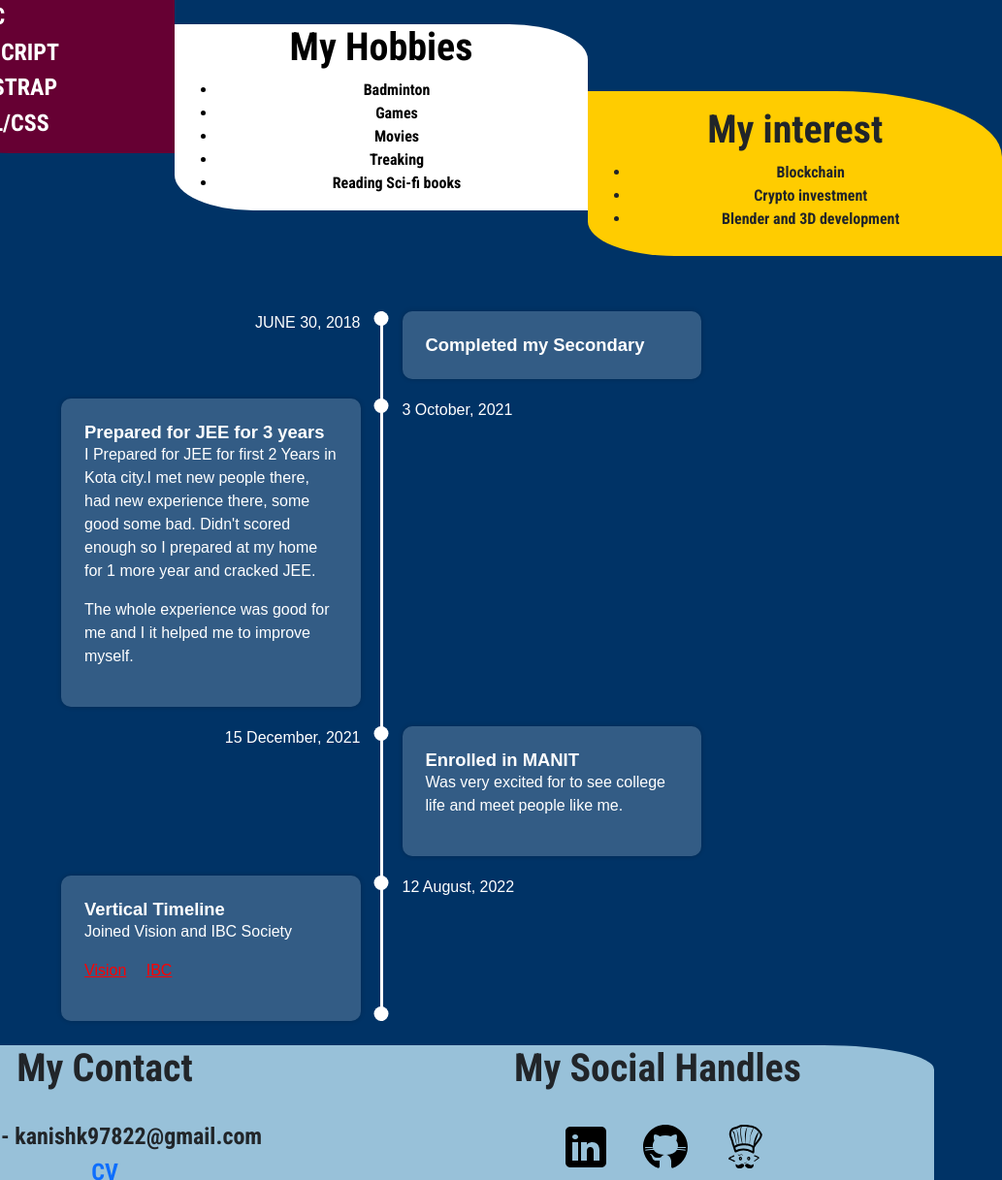
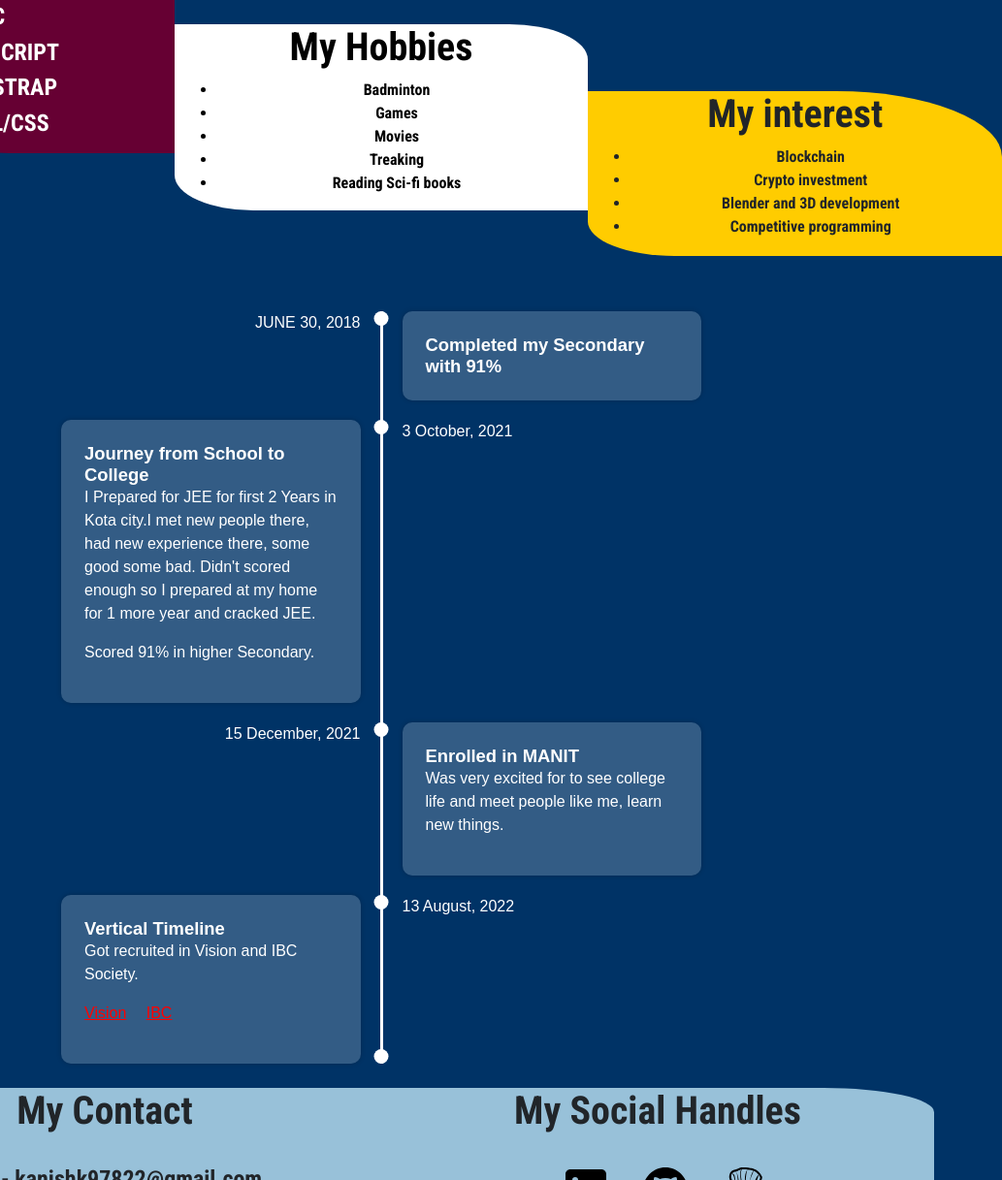
Before and after one commit to yadavravi123/Resume-CV, a plain HTML site: page index.html in a window 1280 px wide. Shown: the part 1042-2259 px from the top of the page at 97% size, without its empty margins (247-1280 px from the left). Drawn offline with nearby package versions, Linux system fonts and the light colour scheme; a web font is replaced by a local one.

Commit message:
6 commit

```diff
--- a/app.css
+++ b/app.css
@@ -101,7 +101,7 @@ body {
   margin-top: 12.5em;
   background-color: #FFCC00;
   border-radius: 0% 40% 0% 21%;
-  padding-top: 1em;
+  padding-top: 0em;
   height: 170px;
 
 
--- a/index.html
+++ b/index.html
@@ -133,6 +133,7 @@
           <li>Blockchain</li>
           <li>Crypto investment</li>
           <li>Blender and 3D development</li>
+          <li>Competitive programming</li>
         </ul>
       </div>
     </div>
@@ -149,18 +150,18 @@
       <div class="timeline__point"></div>
     </div>
     <div class="timeline__component timeline__component--bg">
-      <h2 class="timeline__title">Completed my Secondary</h2>
+      <h2 class="timeline__title">Completed my Secondary with 91%</h2>
 
     </div>
     <div class="timeline__component timeline__component--bg">
-      <h2 class="timeline__title">Prepared for JEE for 3 years</h2>
+      <h2 class="timeline__title">Journey from School to College</h2>
       <p class="timeline__paragraph">
         I Prepared for JEE for first 2 Years in Kota city.I met new people there, had new experience there, some good
         some bad.
         Didn't scored enough so I prepared at my home for 1 more year and cracked JEE.
       </p>
       <p class="timeline__paragraph">
-        The whole experience was good for me and I it helped me to improve myself.
+        Scored 91% in higher Secondary.
       </p>
     </div>
     <div class="timeline__middle">
@@ -178,13 +179,13 @@
     <div class="timeline__component timeline__component--bg">
       <h2 class="timeline__title">Enrolled in MANIT</h2>
       <p class="timeline__paragraph">
-        Was very excited for to see college life and meet people like me.
+        Was very excited for to see college life and meet people like me, learn new things.
       </p>
     </div>
     <div class="timeline__component timeline__component--bottom timeline__component--bg">
       <h2 class="timeline__title">Vertical Timeline</h2>
       <p class="timeline__paragraph">
-        Joined Vision and IBC Society
+        Got recruited in Vision and IBC Society.
       </p>
       <p class="timeline__paragraph">
         <a href="https://instagram.com/vision.nitb?igshid=YmMyMTA2M2Y=" target="_blank">Vision</a>
@@ -196,7 +197,7 @@
       <div class="timeline__point timeline__point--bottom"></div>
     </div>
     <div class="timeline__component timeline__component--bottom">
-      <div class="timeline__date">12 August, 2022</div>
+      <div class="timeline__date">13 August, 2022</div>
     </div>
   </div>
 
```
